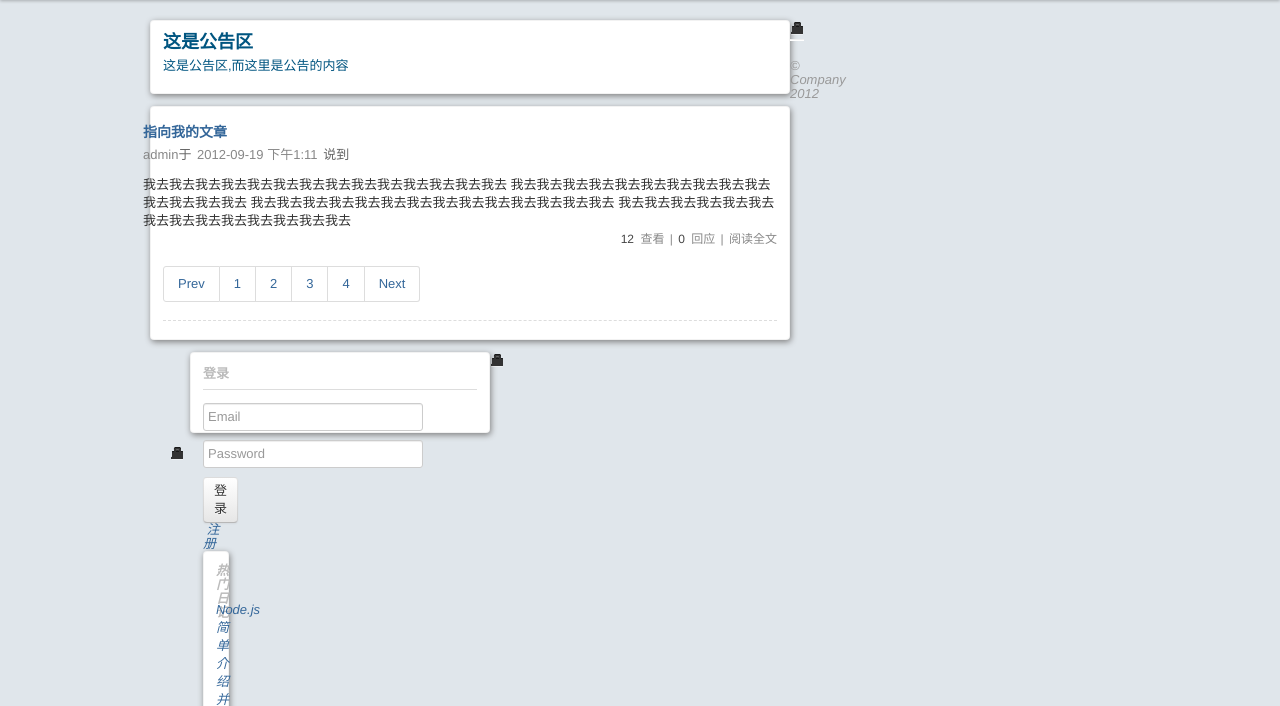
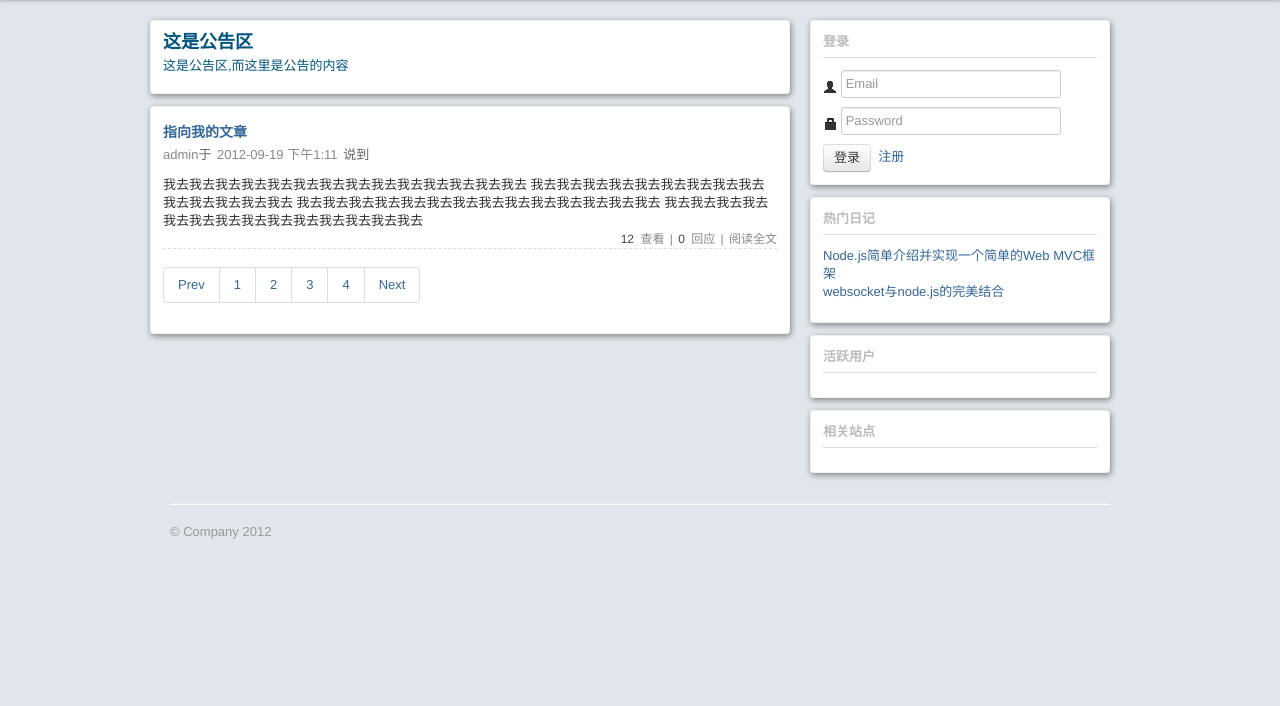
Before and after one commit to daimin/chops, a Django app: page / in a window 1280 px wide. Shown: the part 40-746 px from the top of the page. After the commit the page ends 579 px from the top, so only its background shows below. Run offline with Django 3.2, Linux system fonts and the light colour scheme; some libraries are stand-ins or nearby versions.

Commit message:
re layout.

```diff
--- a/lanote/lanote/templates/head.html
+++ b/lanote/lanote/templates/head.html
@@ -29,6 +29,6 @@
     </div>
   </div>
 </div>
-{%block content-detail%}
+{%block content-detail %}
 {%endblock%}
 {%endblock%}
--- a/lanote/lanote/templates/index.html
+++ b/lanote/lanote/templates/index.html
@@ -8,7 +8,9 @@
         <div class="ann_h2">这是公告区,而这里是公告的内容</div>
       </div>
       <div class="row panel">
-        <div class="row">
+
+
+         <!-- 文章内容开始 -->
           <div class="post">
             <h3 class="entry-title">
               <a rel="bookmark" title="指向我的文章" href="#">指向我的文章</a>
@@ -41,27 +43,30 @@
               </span>
             </div>
           </div>
-        </div>
-        <div class="ul" />
-        <div class="pagination">
+          <!-- 文章内容结束 -->
+          <div class="ul"></div>
+           <div class="pagination">
           <li><a href="#">Prev</a></li>
           <li><a href="#">1</a></li>
           <li><a href="#">2</a></li>
           <li><a href="#">3</a></li>
           <li><a href="#">4</a></li>
           <li><a href="#">Next</a></li>
+        </div>
+          </div>
 
-        </div>
-      </div>
+
+
+
     </div>
     <div class="span4">
       <form class="panel form-vertical" action="#" method="post",onsubmit="return dologin('/user/login')">
         <div class="header">登录</div>
           <div class="alert alert-error" id="alert-error" style="display:none"></div>
-          <i class="icon-user" />
+          <i class="icon-user" ></i>
           <input class="input-large" type="text" placeholder="Email" name="email" id="email">
           <br/>
-          <i class="icon-lock" />
+          <i class="icon-lock" ></i>
           <input class="input-large" type="password" placeholder="Password" name="password" id="password">
           <button class="btn" type="submit">登录</button>
           <a href="#">&nbsp;注册</a>
@@ -80,10 +85,12 @@
           <div class="header">相关站点</div>
         </div>
       </div>
-    </div>
+
+  </div>
   <hr/>
-  <footer>
+<footer>
     <p>&copy; Company 2012</p>
-  </footer>
+</footer>
 </div>
+
 {% endblock %}
```
